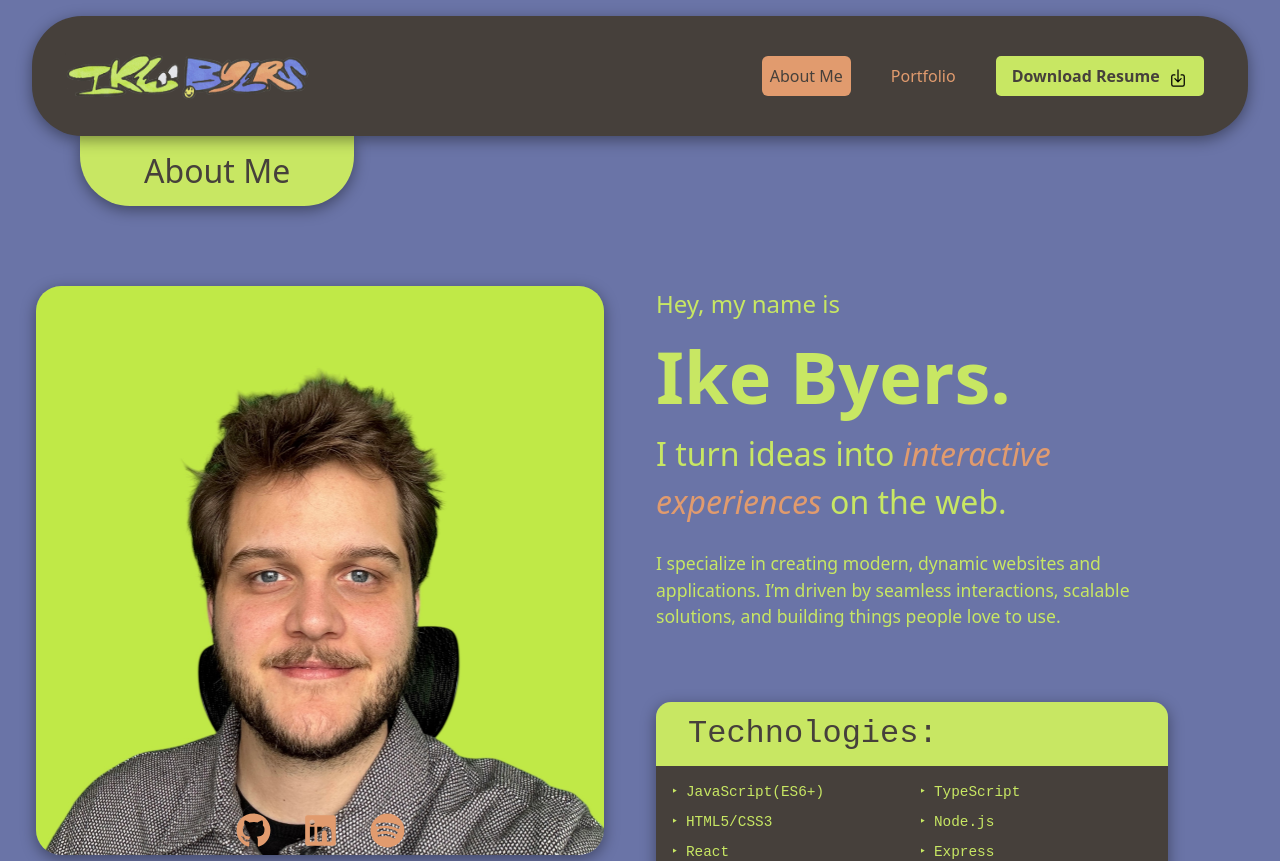
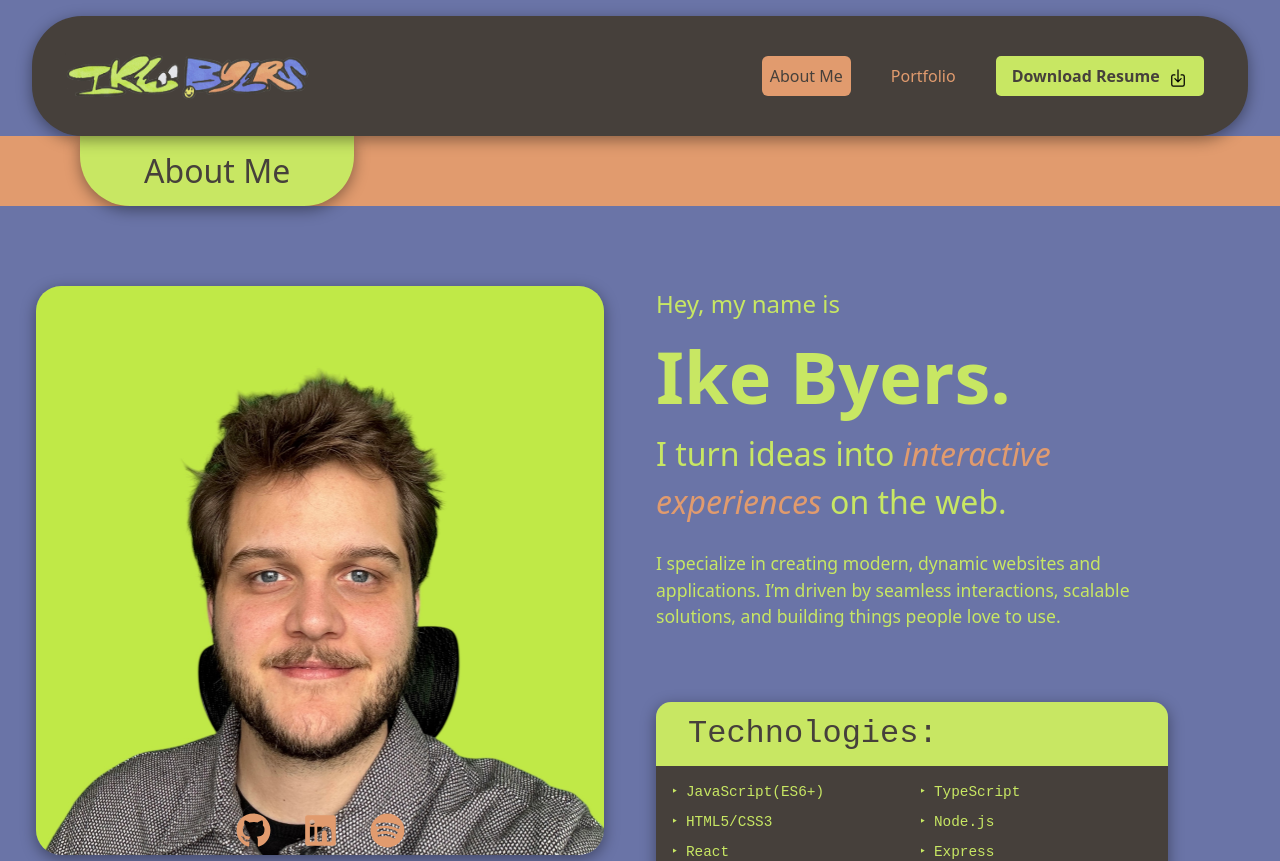
Before and after one commit to ikebyers/Ike-Byers-Portfolio, a React (Vite) app: page / in a window 1280 px wide. Shown: the top 861 px of the page. Built offline with nearby package versions, Linux system fonts and the light colour scheme.

Commit message:
change page title tab color

```diff
--- a/src/App.css
+++ b/src/App.css
@@ -130,7 +130,7 @@ h1 {
 }
 
 .page-tab {
-  background-color: var(--bs-secondary) !important;
+  background-color: var(--bs-quaternary) !important;
 
 }
 
```
